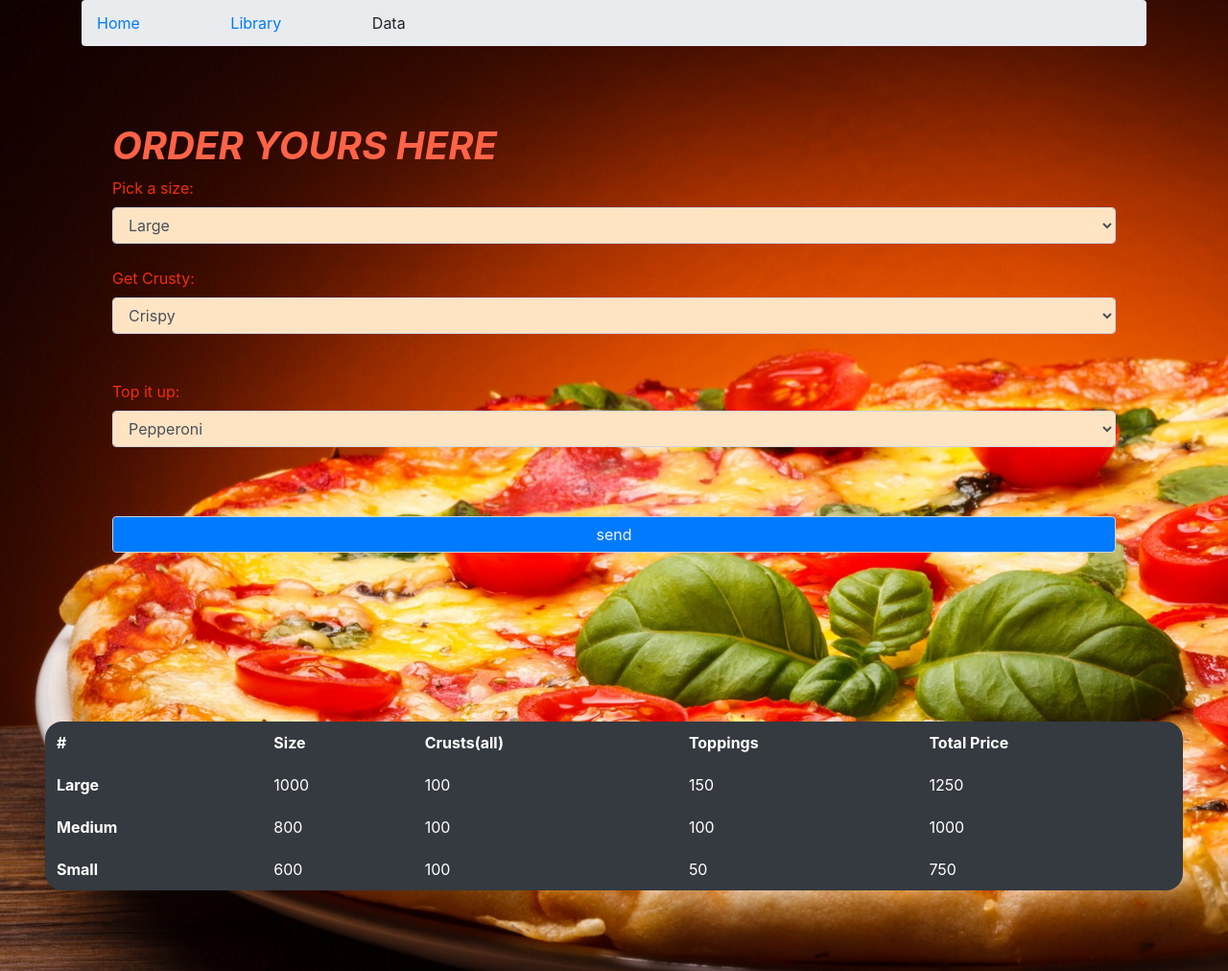
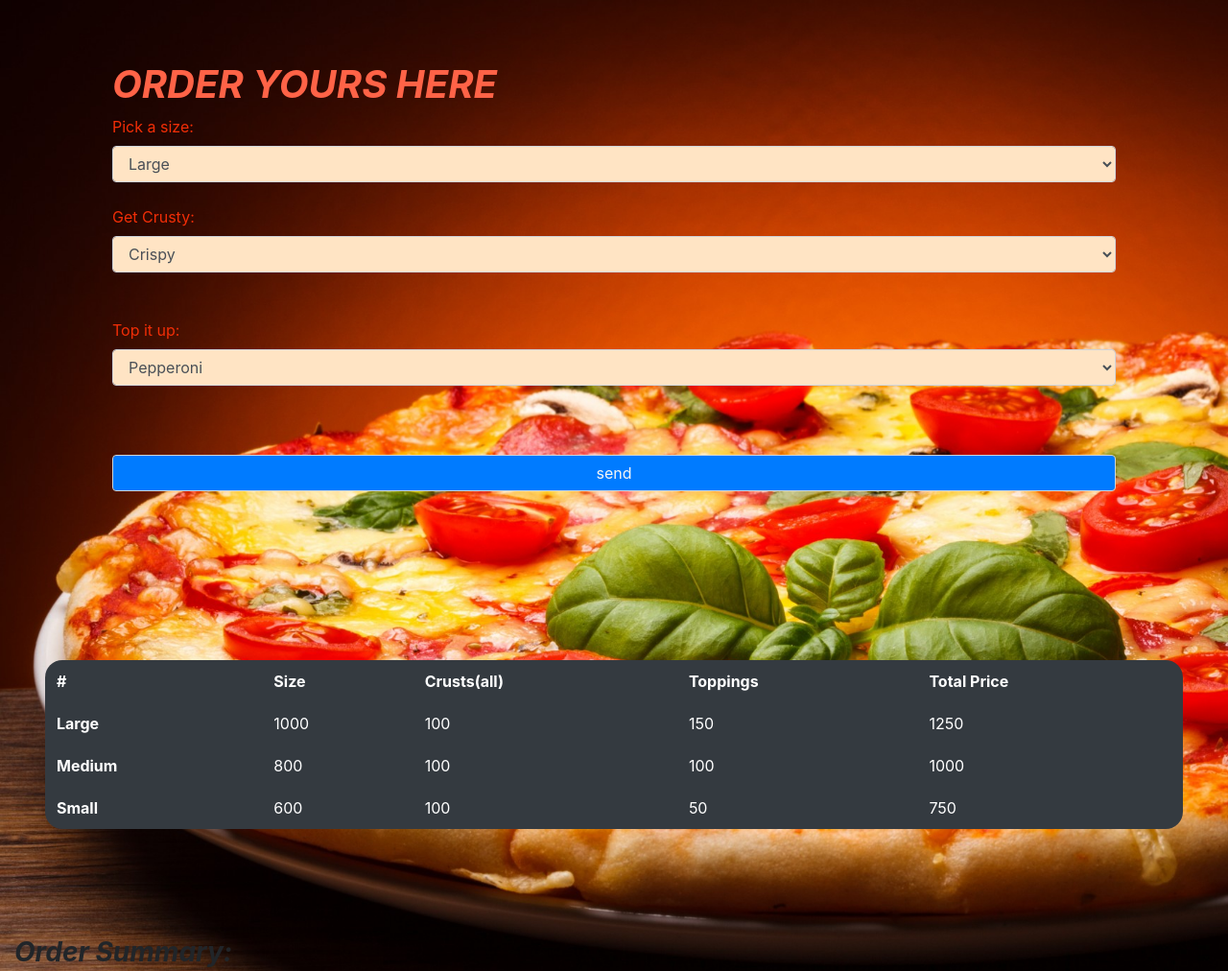
Before and after one commit to JeffreyKirigo/pizza, a plain HTML site: page index.html in a window 1280 px wide. Shown: the top 1012 px of the page at 96% size. Drawn offline with Linux system fonts and the light colour scheme.

```diff
--- a/index.html
+++ b/index.html
@@ -16,11 +16,7 @@
 
 <body class="container-fluid">
   <div class="container">
-      <ol class="breadcrumb">
-          <li><a href="#">Home</a></li>&nbsp;&nbsp;&nbsp;&nbsp;&nbsp;&nbsp;&nbsp;&nbsp;&nbsp;&nbsp;&nbsp;&nbsp;&nbsp;&nbsp;&nbsp;&nbsp;&nbsp;&nbsp;&nbsp;&nbsp;&nbsp;
-          <li><a href="#">Library</a></li>&nbsp;&nbsp;&nbsp;&nbsp;&nbsp;&nbsp;&nbsp;&nbsp;&nbsp;&nbsp;&nbsp;&nbsp;&nbsp;&nbsp;&nbsp;&nbsp;&nbsp;&nbsp;&nbsp;&nbsp;&nbsp;
-          <li class="active">Data</li>
-        </ol>
+
     <div class="jumbotron">
       <h1 style="color: tomato;"><strong><em>ORDER YOURS HERE</em></strong></h1>
       <form action="index.html" class="form-group">
```
Also changed, not shown: 1 other file.
